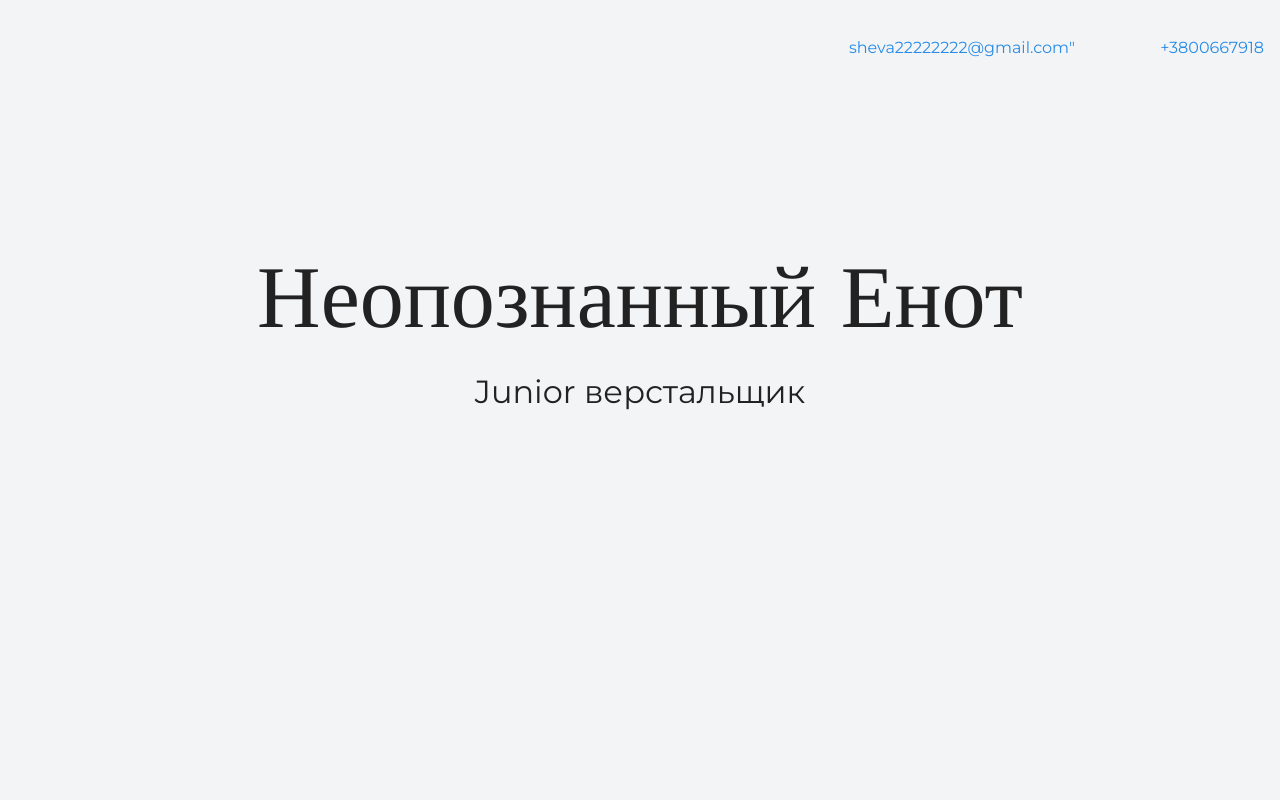
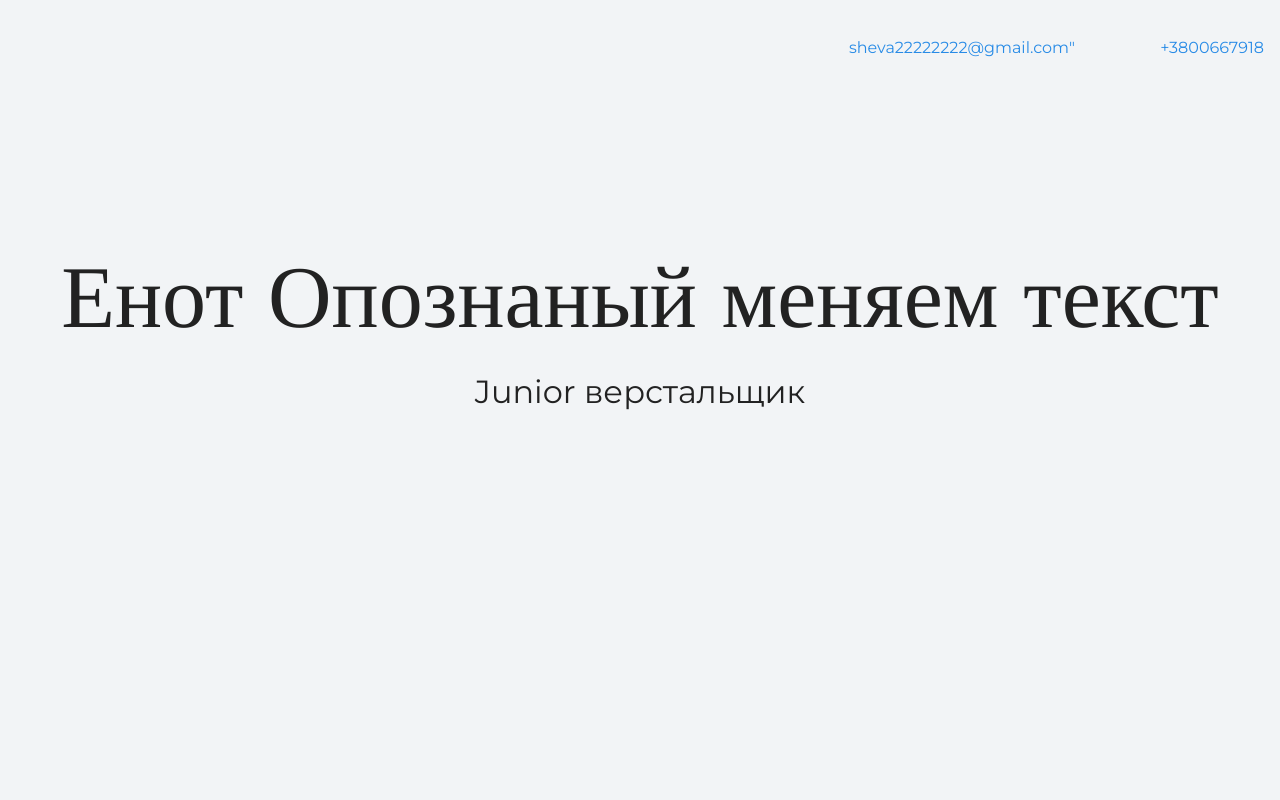
Before and after one commit to Roman-Sheva/Roman-1, a plain HTML site: page index.html in a window 1280 px wide. Shown: the top 800 px of the page. Drawn offline with nearby package versions, Linux system fonts and the light colour scheme.

Commit message:
Изменили H1

```diff
--- a/index.html
+++ b/index.html
@@ -19,7 +19,7 @@
 
     <section class="hero-image">
      <div class="container">
-      <h1 class="heading">Неопознанный Енот</h1>
+      <h1 class="heading">Енот Опознаный меняем текст</h1>
       <p>Junior верстальщик</p>
       </div>
     </section>
```
